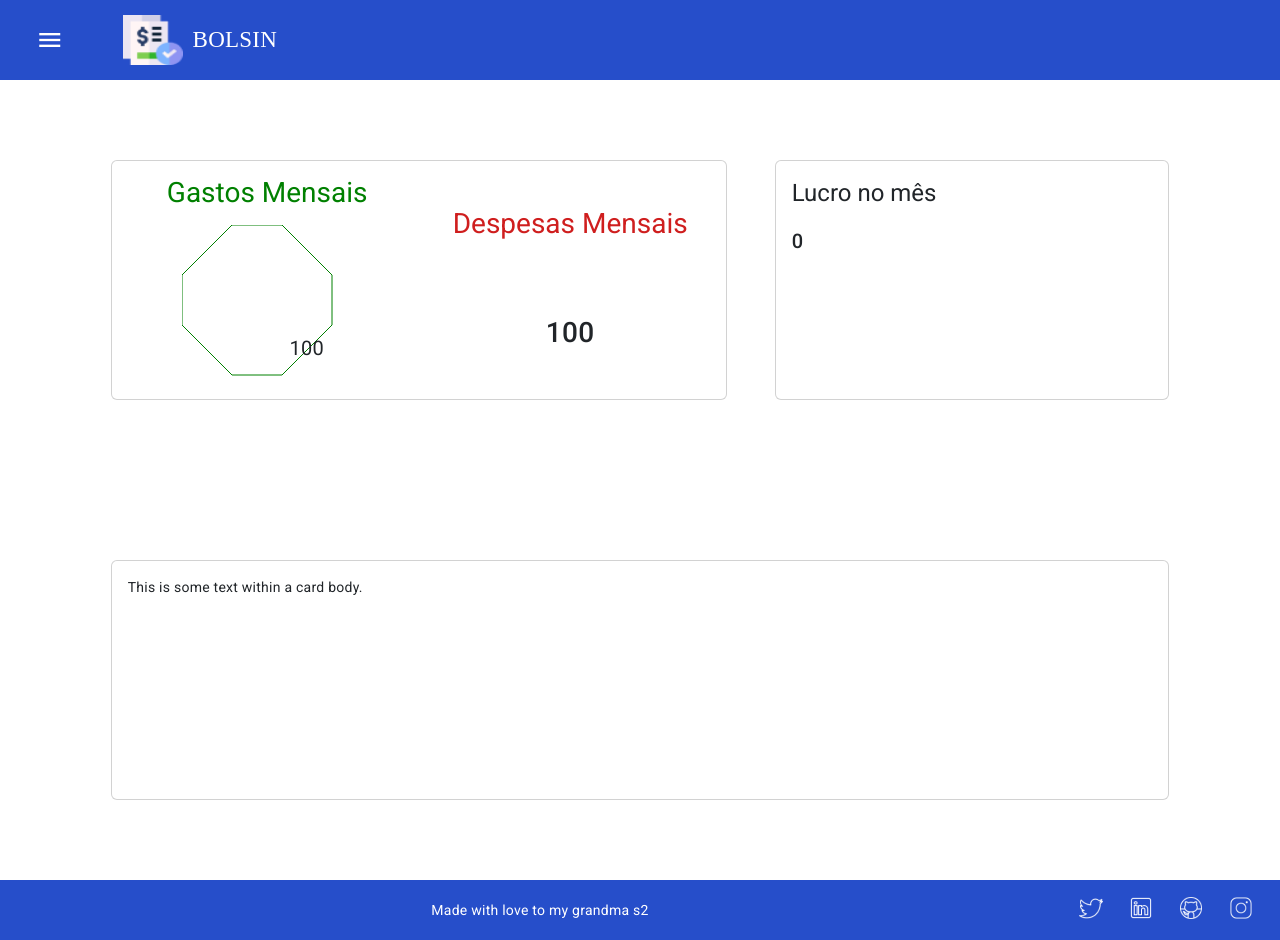
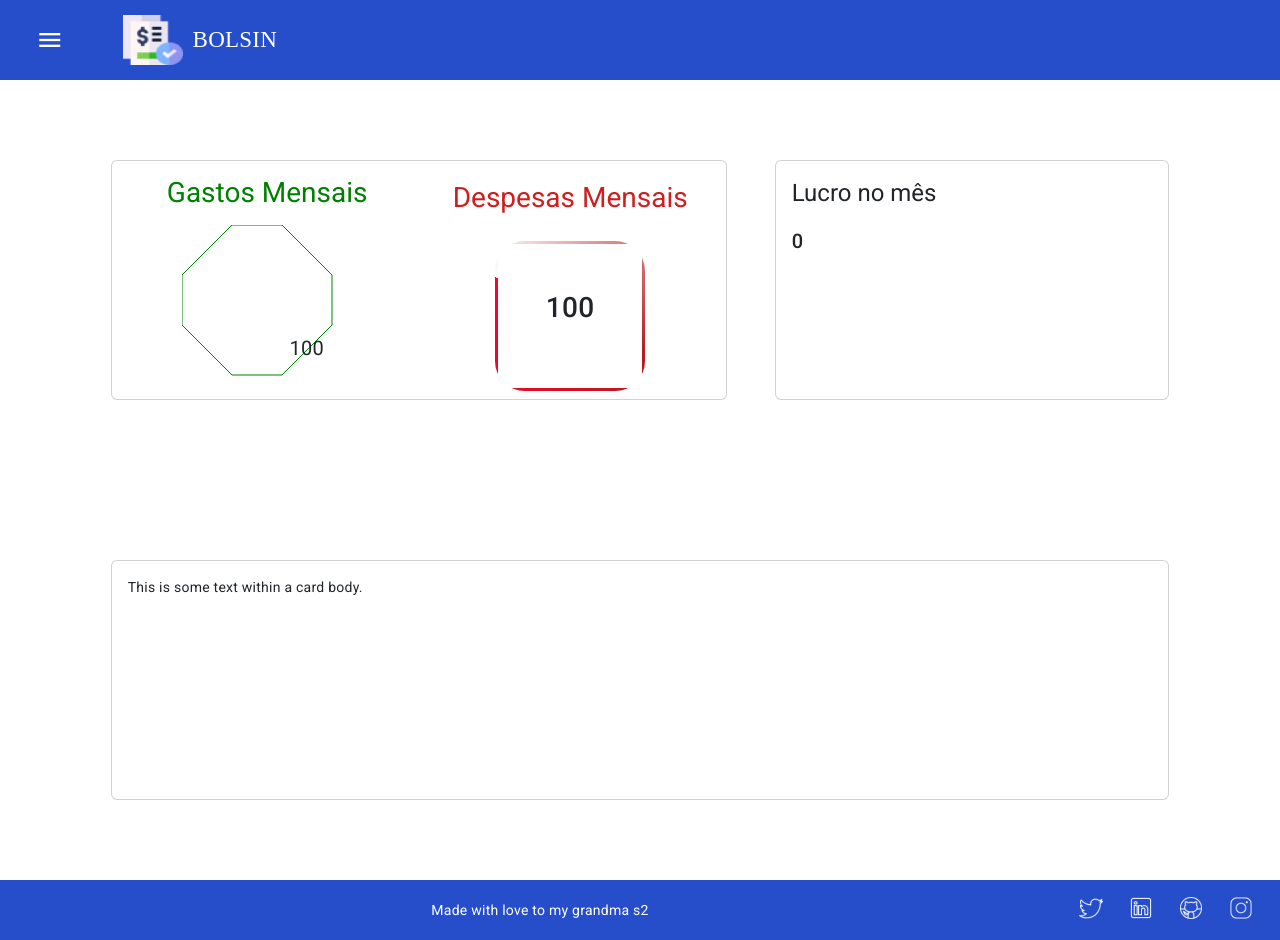
Before and after one commit to GustSilvaJR/ManageBills_Front, an Angular app: page /pages in a window 1280 px wide. Built offline with nearby package versions, Linux system fonts and the light colour scheme; a web font is replaced by a local one.

Commit message:
Trabalhando nas bordas aniamdas

```diff
--- a/src/app/pages/dashboard/dashboard.component.html
+++ b/src/app/pages/dashboard/dashboard.component.html
@@ -17,7 +17,10 @@
 
                 <div class="text-center col-md-6">
                     <h1 id="card-despesas" class="title">Despesas Mensais</h1>
-                    <h2>100</h2>
+
+                    <div class="box">
+                        <h2>100</h2>
+                    </div>
                 </div>
             </div>
         </div>
--- a/src/app/pages/dashboard/dashboard.component.scss
+++ b/src/app/pages/dashboard/dashboard.component.scss
@@ -55,3 +55,49 @@
         border: 1px solid black;
     }
 }
+
+
+  .box {
+
+    text-align: center;
+
+    --border-size: 3px;
+    --border-angle: 0turn;
+
+    border-radius: 30px 30px 30px 30px;
+
+    height: 150px;
+    width: 150px;
+
+    background-image:  conic-gradient(
+        from var(--border-angle),
+        white,
+        white,
+        white,
+      ),
+      conic-gradient(from var(--border-angle), transparent 0%, rgb(185, 26, 26), #f03);
+
+      background-size: calc(100% - (var(--border-size) * 2))
+        calc(100% - (var(--border-size) * 2)),
+      cover;
+
+      background-position: center center;
+    background-repeat: no-repeat;
+
+    animation: bg-spin 3s linear infinite;
+    @keyframes bg-spin {
+      to {
+        --border-angle: 1turn;
+      }
+    }
+
+    &:hover {
+      animation-play-state: paused;
+    }
+  }
+
+  @property --border-angle {
+    syntax: "<angle>";
+    inherits: true;
+    initial-value: 0turn;
+  }
```
